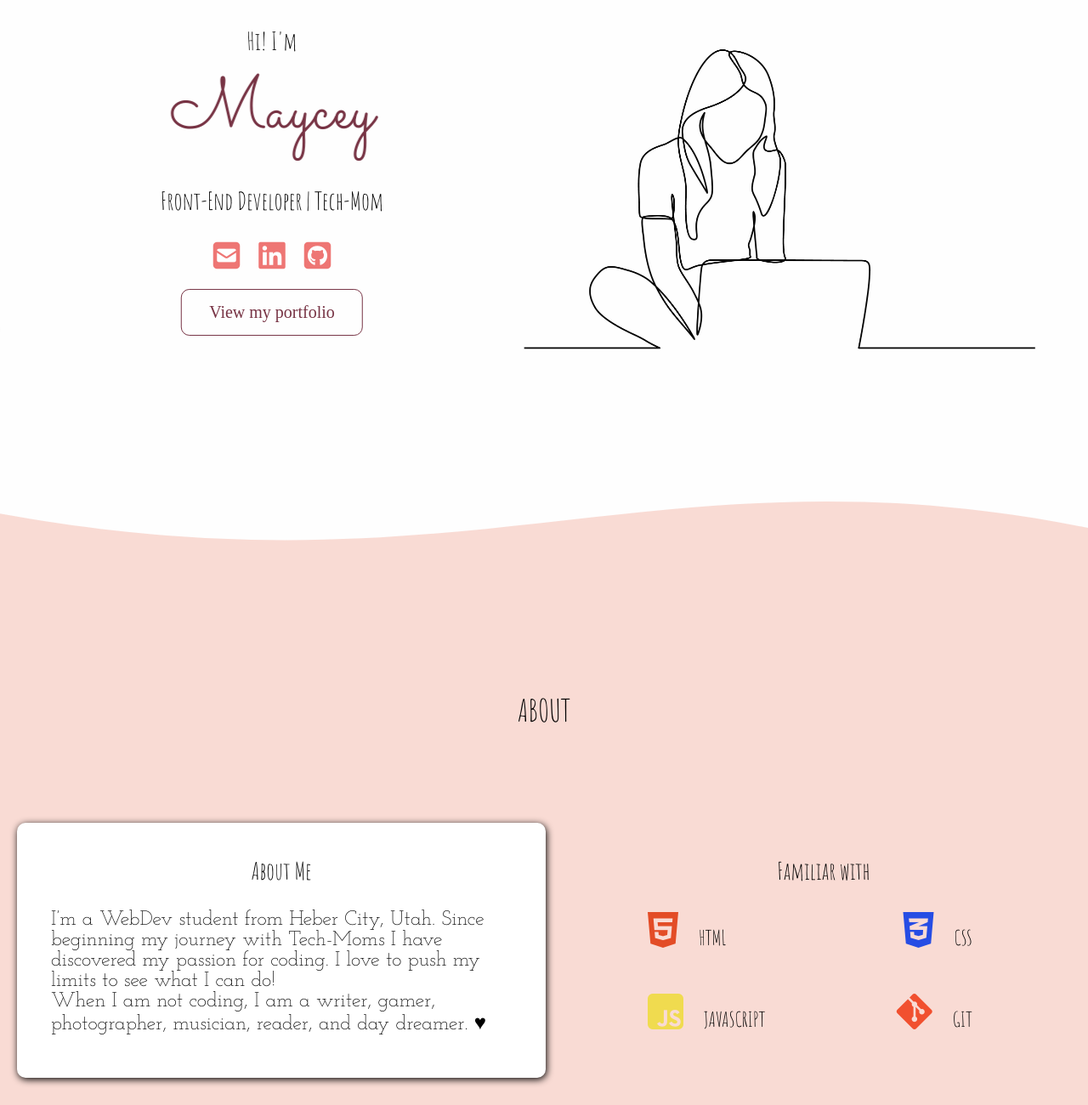
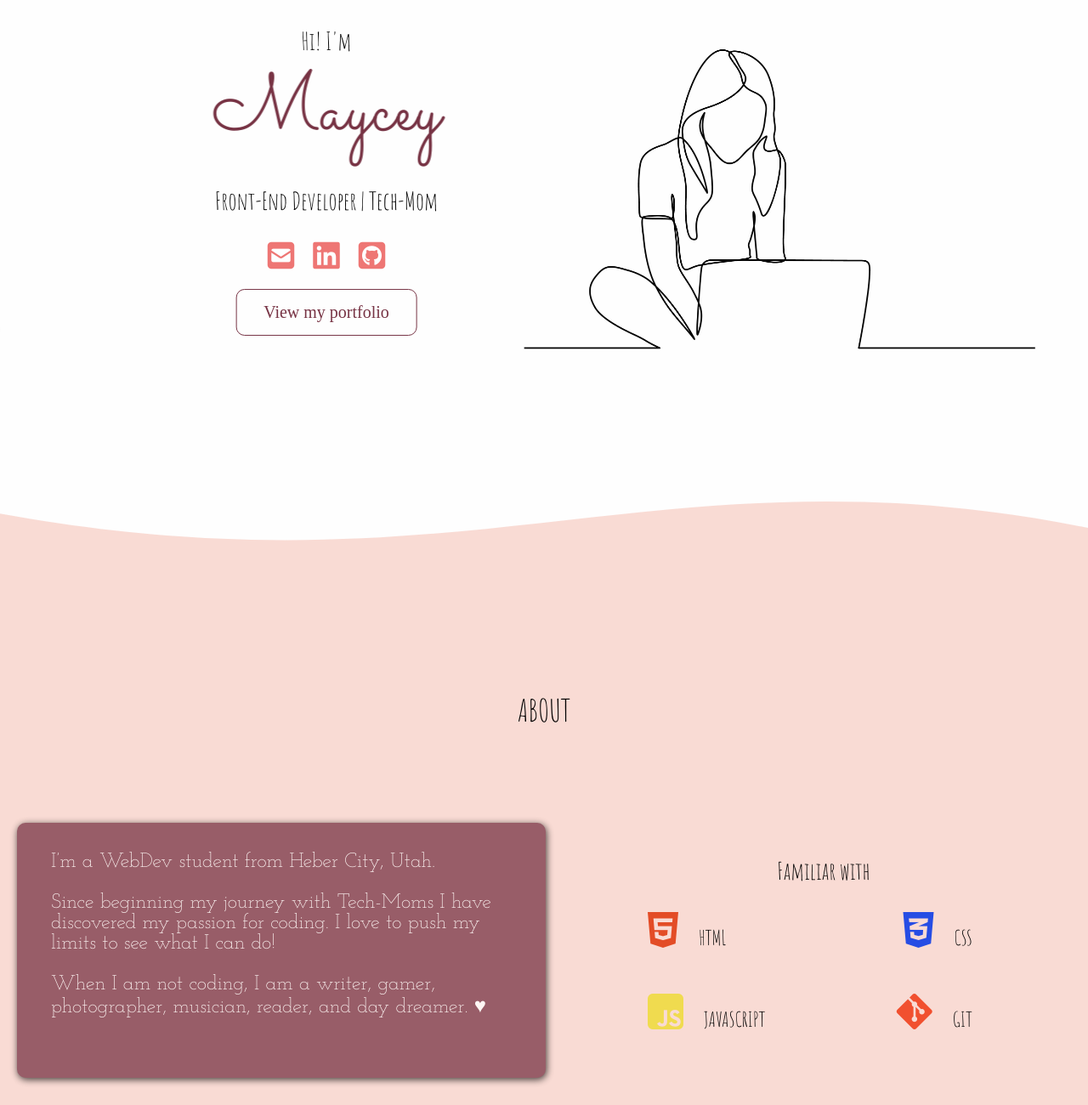
Before and after one commit to mayceyroberts/Portfolio-Website, a plain HTML site: page index.html in a window 1280 px wide. Shown: the part 160-1460 px from the top of the page at 85% size. Drawn offline with Linux system fonts and the light colour scheme.

Commit message:
Color work

```diff
--- a/index.html
+++ b/index.html
@@ -20,24 +20,7 @@
 <script src="https://kit.fontawesome.com/c510c4308a.js" crossorigin="anonymous"></script>
 <link rel="icon" href="favicon-16x16.png">
 
-<script>
-function reveal() {
-  var reveals = document.querySelectorAll(".reveal");
-  for (var i = 0; i < reveals.length; i++) {
-    var windowHeight = window.innerHeight;
-    var elementTop = reveals[i].getBoundingClientRect().top;
-    var elementVisible = 150;
-    if (elementTop < windowHeight - elementVisible) {
-      reveals[i].classList.add("active");
-    } else {
-      reveals[i].classList.remove("active");
-    }
-  }
-}
-window.addEventListener("scroll", reveal);
 
-
-</script>
 </head>
 
     <body>
@@ -94,9 +77,8 @@ window.addEventListener("scroll", reveal);
         <div class="container-1">
             <div class="row">
                 <div class="column">
-                    <div class="about-one reveal">
-                        <h3>About Me</h3>
-                        <p>I’m a WebDev student from Heber City, Utah. Since beginning my journey with Tech-Moms I have discovered my passion for coding. I love to push my limits to see what I can do!<br>
+                    <div class="about-one">
+                        <p>I’m a WebDev student from Heber City, Utah.<br><br>Since beginning my journey with Tech-Moms I have discovered my passion for coding. I love to push my limits to see what I can do!<br><br>
                             When I am not coding, I am a writer, gamer, photographer, musician, reader, and day dreamer. &hearts;</p>
                     </div>
                 </div>
@@ -161,7 +143,7 @@ window.addEventListener("scroll", reveal);
         </div>
 
         </div>
-
+</canvas>
     </main>
 
 </div>
@@ -173,5 +155,25 @@ window.addEventListener("scroll", reveal);
     </footer>
     </div>
 </div>
+<script>
+    function reveal() {
+      var reveals = document.querySelectorAll(".reveal");
+      for (var i = 0; i < reveals.length; i++) {
+        var windowHeight = window.innerHeight;
+        var elementTop = reveals[i].getBoundingClientRect().top;
+        var elementVisible = 150;
+        if (elementTop < windowHeight - elementVisible) {
+          reveals[i].classList.add("active");
+        } else {
+          reveals[i].classList.remove("active");
+        }
+      }
+    }
+    window.addEventListener("scroll", reveal);
+
+
+
+
+    </script>
     </body>
 </html>
--- a/style.css
+++ b/style.css
@@ -42,7 +42,7 @@ img {
 
 .Maycey {
     font-family: 'Sacramento', Arial, Helvetica, sans-serif;
-    font-size: 85px;
+    font-size: 95px;
     font-weight:100;
     line-height: 20px;
     margin-bottom: 75px;
@@ -93,7 +93,7 @@ ul {
     text-align: center;
     position: absolute;
     top: 50%;
-    left: 25%;
+    left: 30%;
     transform: translate(-50%, -50%);
     color: black;
 }
@@ -303,7 +303,7 @@ nav a:active {
 .about-one {
 
     z-index: 5000;
-    background-color: white;
+    background-color: #773344;
     opacity: 75%;
     margin: 10px;
     padding: 10px 40px 15px 40px;
@@ -316,7 +316,7 @@ nav a:active {
 
 .about-one p {
     font-family: 'Josefin Slab';
-    color: black;
+    color: white;
 }
 
 .about-two {
```
